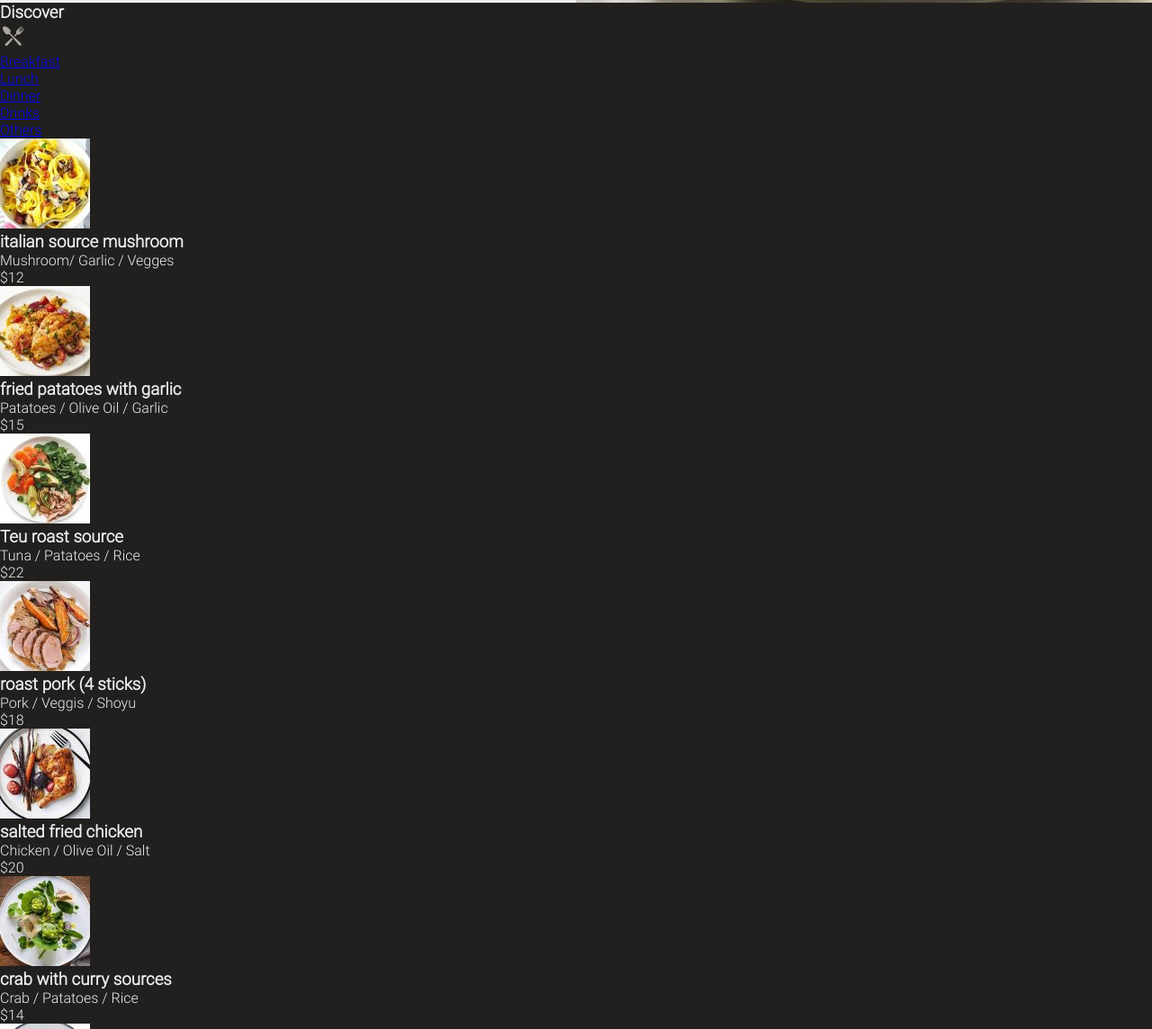
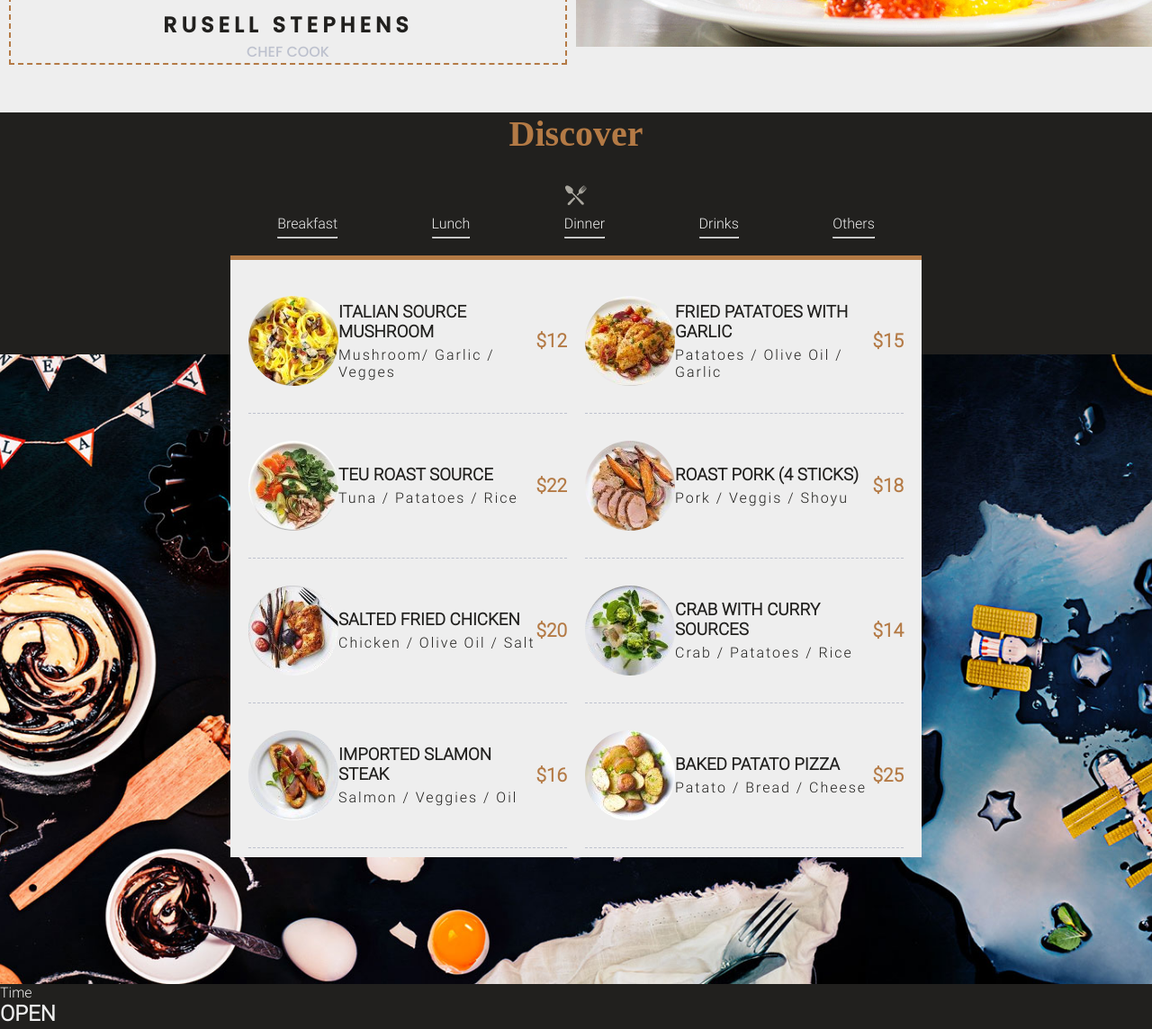
Before and after one commit to Arnaud-GAFFAN/Resto, a plain HTML site: page index.html in a window 1280 px wide. Shown: the part 999-2143 px from the top of the page at 90% size. Drawn offline with Linux system fonts and the light colour scheme; a web font is replaced by a local one.

Commit message:
Fin de la première partie de la session 1

```diff
--- a/assets/css/layout/_header.scss
+++ b/assets/css/layout/_header.scss
@@ -39,7 +39,7 @@ header {
     @include flexbox;
     flex-direction: column;
    padding-top: 50px;
-   padding-bottom: 150px;
+   padding-bottom: 200px;
     p:first-child {
       font-family: Allura;
       font-size: 2.5rem;
@@ -63,7 +63,8 @@ header {
   .header-end {
     background: $white1;
     @include flexbox;
-    height: 550px;
+    min-height: 77.7934936350778vh;
+
     .left-part-container {
         width: 50%;
       padding: 10px;
--- a/assets/css/layout/_main.scss
+++ b/assets/css/layout/_main.scss
@@ -0,0 +1,72 @@
+main {
+  .session1 {
+    .dis-container{
+        text-align: center;
+    }
+    .dis {
+      color: $color3;
+      font-family: Allura;
+      font-size: 2.5rem;
+    }
+    img {
+      margin: 30px 0;
+    }
+    .navigation {
+      width: 60%;
+      margin: auto;
+      ul {
+        @include flexbox;
+        justify-content: space-around;
+        height: 70px;
+        border-bottom: 5px solid $color3;
+        a {
+          color: $white1;
+          text-decoration: none;
+        }
+        hr {
+          margin-top: 5px;
+        }
+      }
+      .dish {
+        background: $white1;
+        padding: 10px 20px;
+        .part-1,
+        .part-2,
+        .part-3,
+        .part-4 {
+          @include flexbox;
+          justify-content: space-between;
+          gap: 20px;
+        }
+        .plats {
+          width: 50%;
+          border-bottom: 1px dashed $white2;
+          @include flexbox;
+          justify-content: space-between;
+          img {
+            border-radius: 50%;
+          }
+          div {
+            width: 100%;
+            h3 {
+              text-transform: uppercase;
+              font-family: Roboto;
+              color: $black;
+              font-weight: bold;
+            }
+            p {
+              color: $black;
+              letter-spacing: 2px;
+              margin-top: 5px;
+            }
+          }
+          .price {
+            color: $color3;
+            font-size: 1.3rem;
+            font-weight: bold;
+          }
+        }
+      }
+    }
+  }
+}
--- a/assets/css/style.scss
+++ b/assets/css/style.scss
@@ -11,8 +11,24 @@ body {
   font-family: Roboto;
   background: $black;
   min-height: 100vh;
-  color: $white1
+  color: $white1;
 }
 
+@import "./layout/header";
+@import "./layout/main";
 
-@import "./layout/header";
+.background {
+  margin-top: 10%;
+
+  width: 100%;
+  height: 700px;
+  position: relative;
+  background: url("./../img/bg-menu-01.jpg") center/cover;
+
+  .navigation {
+    position: absolute;
+    top: -25%;
+    left: 20%;
+    // transform: translateX(50%);
+  }
+}
--- a/index.html
+++ b/index.html
@@ -42,7 +42,10 @@
         </ul>
       </nav>
 
-      <div class="txt-container" style="background: url(assets/img/bg-slider-06.jpg)center/cover;">
+      <div
+        class="txt-container"
+        style="background: url(assets/img/bg-slider-06.jpg) center/cover"
+      >
         <p>Welcome to</p>
         <h1>THE RESTO</h1>
         <img src="assets/img/ic-plate.png" alt="Image" />
@@ -80,19 +83,22 @@
     <!-- Conteu principal -->
     <main>
       <session class="session1">
-        <h3>Discover</h3>
+        <div class="dis-container">
+          <h3 class="dis">Discover</h3>
         <img src="assets/img/ic-plate.png" alt="Image" />
-        <div>
+        </div>
+        <div class="background">
+          <div class="navigation">
             <ul>
-            <li><a href="#">Breakfast</a></li>
-            <li><a href="#">Lunch</a></li>
-            <li><a href="#">Dinner</a></li>
-            <li><a href="#">Drinks</a></li>
-            <li><a href="#">Others</a></li>
+              <li><a href="#">Breakfast</a> <hr> </li>
+              <li><a href="#">Lunch</a> <hr> </li>
+              <li><a href="#">Dinner</a> <hr> </li>
+              <li><a href="#">Drinks</a> <hr> </li>
+              <li><a href="#">Others</a> <hr> </li>
             </ul>
             <div class="dish">
               <div class="part-1">
-              <div class="dish01">
+                <div class="dish01 plats">
                   <img src="assets/img/dish-item-01.jpg" alt="plat 1" />
                   <div class="description">
                     <h3>italian source mushroom</h3>
@@ -101,7 +107,7 @@
                   <p class="price">$12</p>
                 </div>
 
-              <div class="dish02">
+                <div class="dish02 plats">
                   <img src="assets/img/dish-item-02.jpg" alt="plat 2" />
                   <div class="description">
                     <h3>fried patatoes with garlic</h3>
@@ -112,7 +118,7 @@
               </div>
 
               <div class="part-2">
-              <div class="dish03">
+                <div class="dish03 plats">
                   <img src="assets/img/dish-item-03.jpg" alt="plat 3" />
                   <div class="description">
                     <h3>Teu roast source</h3>
@@ -121,7 +127,7 @@
                   <p class="price">$22</p>
                 </div>
 
-              <div class="dish04">
+                <div class="dish04 plats">
                   <img src="assets/img/dish-item-04.jpg" alt="plat 4" />
                   <div class="description">
                     <h3>roast pork (4 sticks)</h3>
@@ -132,7 +138,7 @@
               </div>
 
               <div class="part-4">
-              <div class="dish05">
+                <div class="dish05 plats">
                   <img src="assets/img/dish-item-05.jpg" alt="plat 5" />
                   <div class="description">
                     <h3>salted fried chicken</h3>
@@ -141,7 +147,7 @@
                   <p class="price">$20</p>
                 </div>
 
-              <div class="dish06">
+                <div class="dish06 plats">
                   <img src="assets/img/dish-item-06.jpg" alt="plat 6" />
                   <div class="description">
                     <h3>crab with curry sources</h3>
@@ -152,7 +158,7 @@
               </div>
 
               <div class="part-4">
-              <div class="dish07">
+                <div class="dish07 plats">
                   <img src="assets/img/dish-item-07.jpg" alt="plat 7" />
                   <div class="description">
                     <h3>imported slamon steak</h3>
@@ -161,13 +167,14 @@
                   <p class="price">$16</p>
                 </div>
 
-              <div class="dish07">
-                <img src="assets/img/dish-item-07.jpg" alt="plat 07" />
+                <div class="dish08 plats">
+                  <img src="assets/img/dish-item-08.jpg" alt="plat 08" />
                   <div class="description">
                     <h3>baked patato pizza</h3>
                     <p>Patato / Bread / Cheese</p>
                   </div>
                   <p class="price">$25</p>
+                </div>
               </div>
             </div>
           </div>
```
Also changed, not shown: assets/css/style.css, 1 other file. Lines whose indentation alone changed are shown as unchanged.
